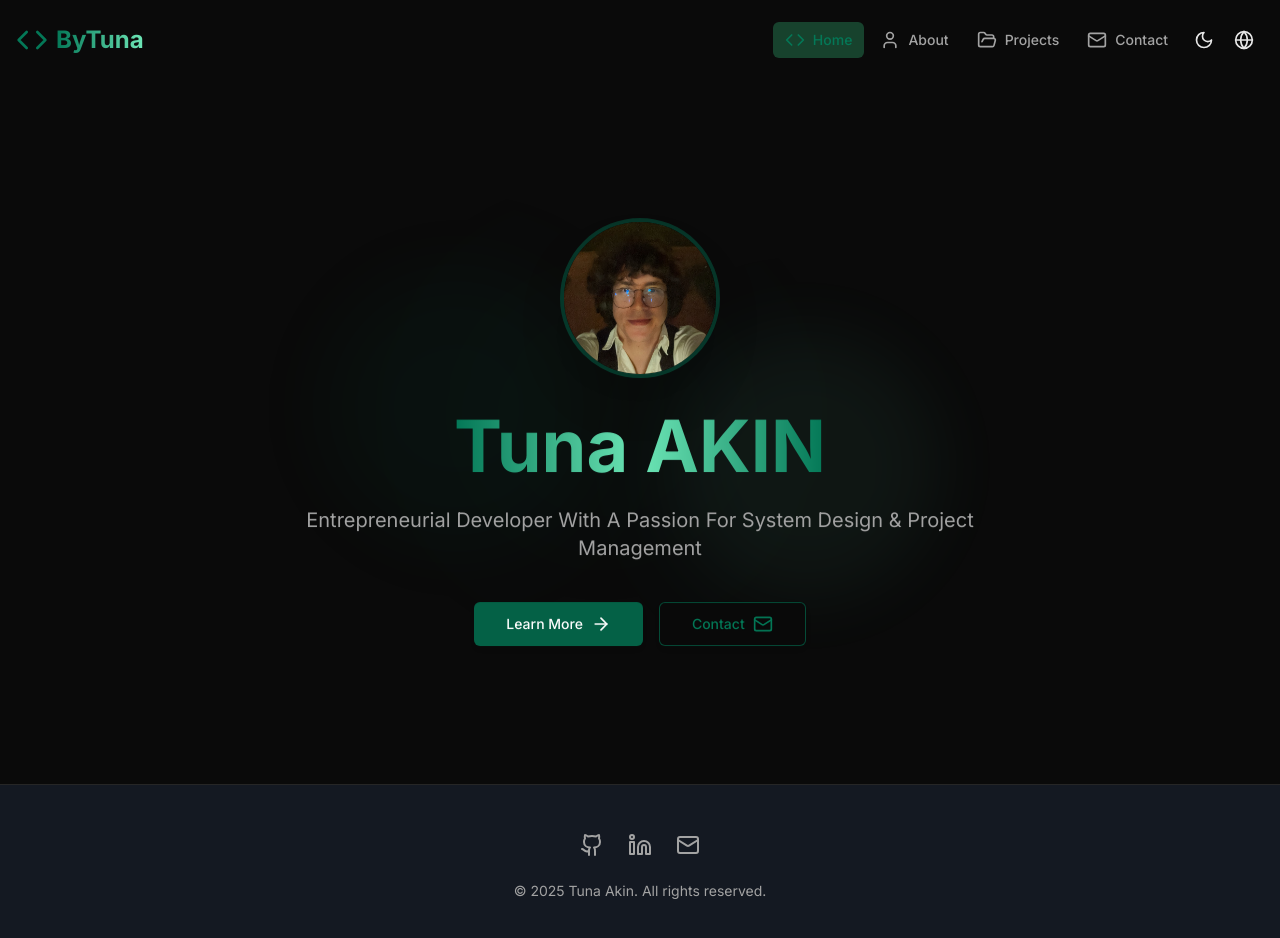
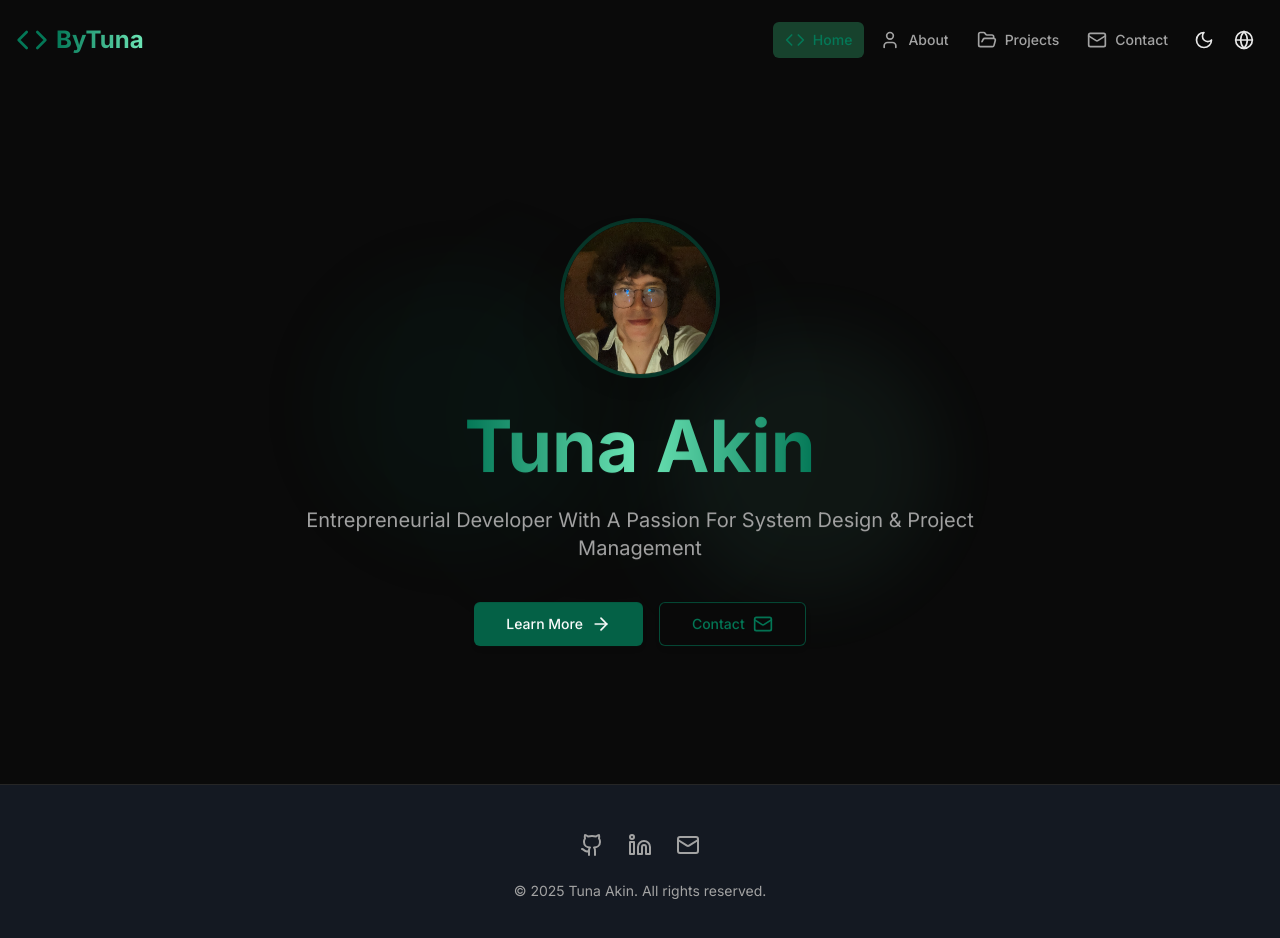
Before and after one commit to duna-akin/bytuna-website, a React (Vite) app: page / in a window 1280 px wide. Shown: the top 938 px of the page. Built offline with nearby package versions, Linux system fonts and the light colour scheme.

Commit message:
Change name

```diff
--- a/src/pages/HomePage.jsx
+++ b/src/pages/HomePage.jsx
@@ -7,7 +7,7 @@ import React from 'react';
 
     const translations = {
       en: {
-        yourName: "Tuna AKIN",
+        yourName: "Tuna Akin",
         tagline: "Entrepreneurial Developer With A Passion For System Design & Project Management",
         downloadResume: "Resume",
         learnMore: "Learn More",
```
